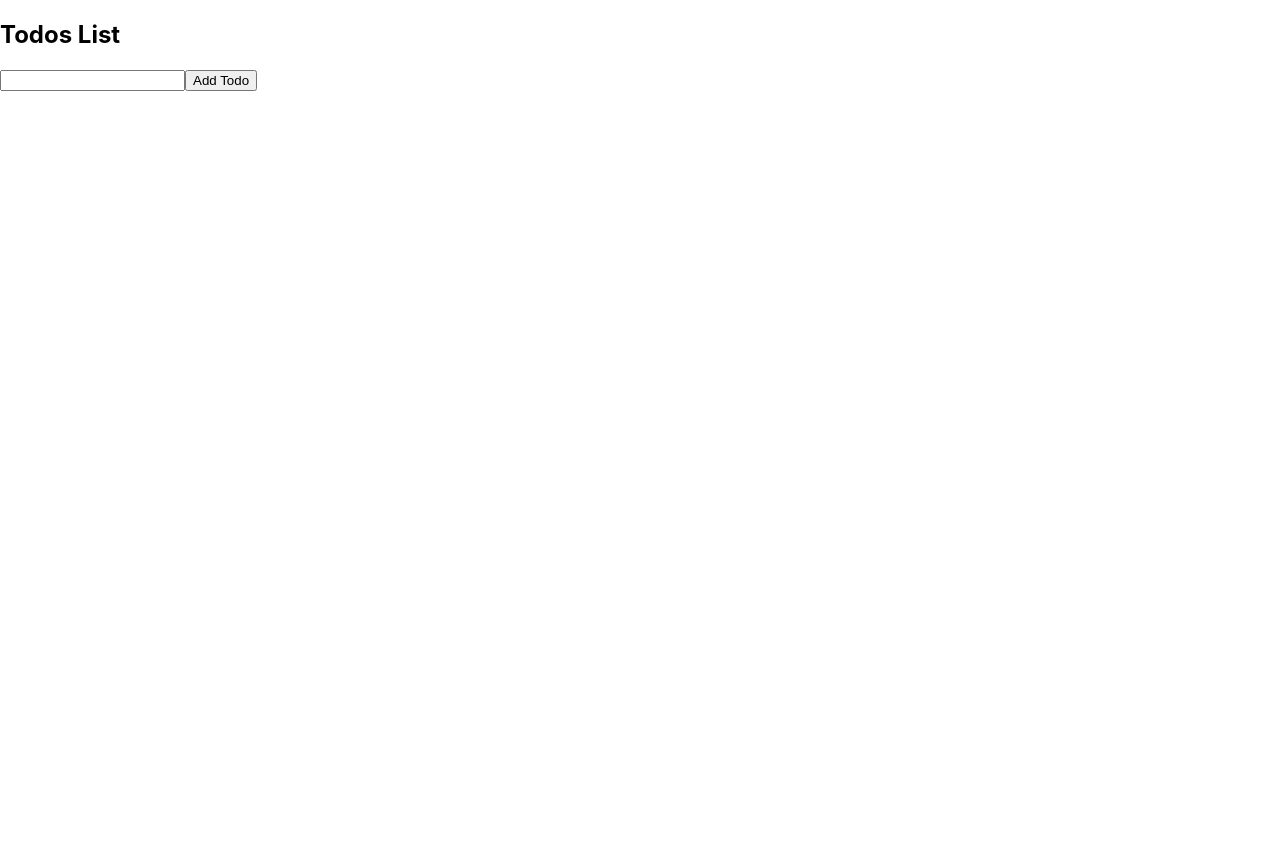
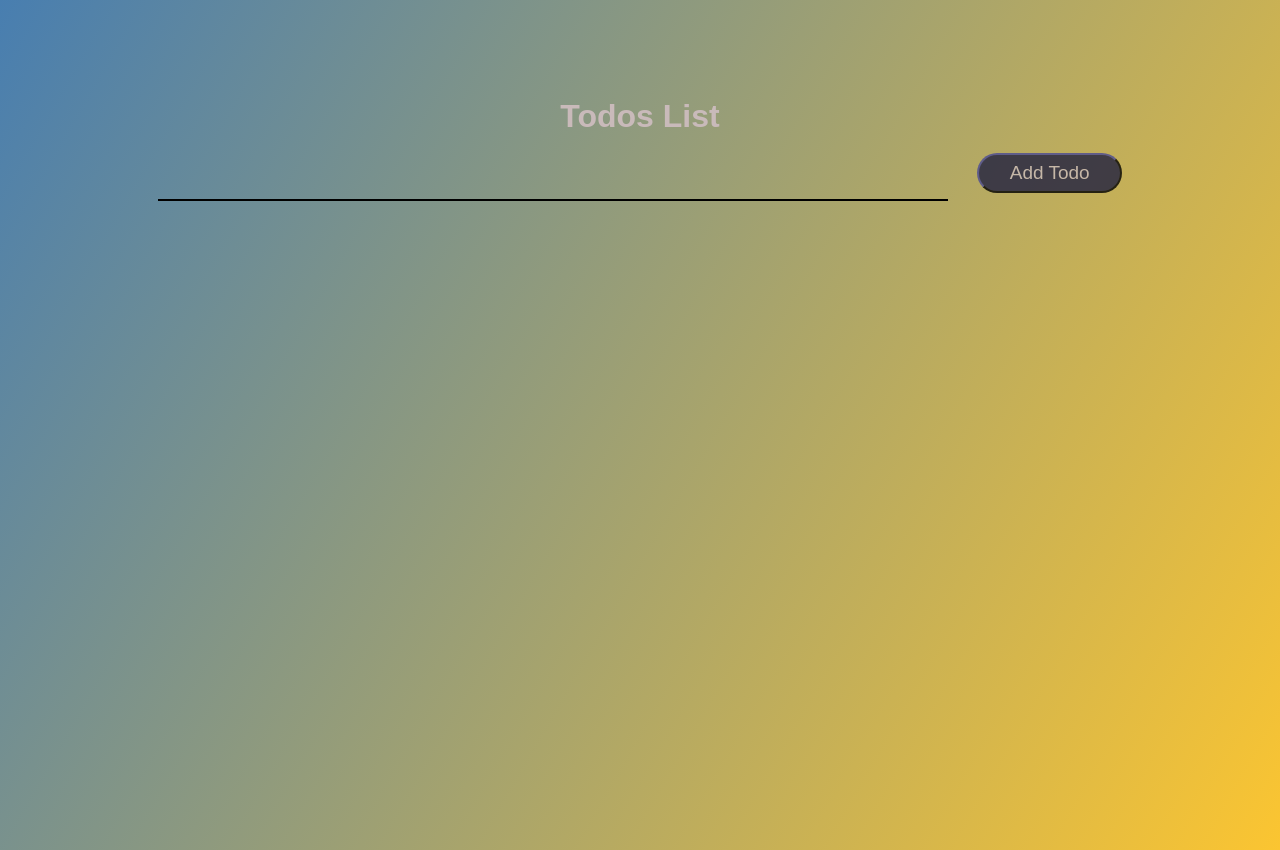
Before and after one commit to moazahmed132/react-todo-list, a React (Create React App) app: page / in a window 1280 px wide. Before the commit the page ends 800 px from the top, so only its background shows below. Built offline with nearby package versions, Linux system fonts and the light colour scheme.

Commit message:
add somple style to todos page

```diff
--- a/public/index.html
+++ b/public/index.html
@@ -1,14 +1,13 @@
 <!DOCTYPE html>
 <html lang="en">
+
 <head>
   <meta charset="utf-8" />
   <link rel="icon" href="%PUBLIC_URL%/favicon.ico" />
+  <script src="https://kit.fontawesome.com/2be8639879.js" crossorigin="anonymous"></script>
   <meta name="viewport" content="width=device-width, initial-scale=1" />
   <meta name="theme-color" content="#000000" />
-    <meta
-      name="description"
-      content="Web site created using create-react-app"
-    />
+  <meta name="description" content="Web site created using create-react-app" />
   <link rel="apple-touch-icon" href="%PUBLIC_URL%/logo192.png" />
   <!--
       manifest.json provides metadata used when your web app is installed on a
@@ -26,6 +25,7 @@
     -->
   <title>React App</title>
 </head>
+
 <body>
   <noscript>You need to enable JavaScript to run this app.</noscript>
   <div id="root"></div>
@@ -40,4 +40,5 @@
       To create a production bundle, use `npm run build` or `yarn build`.
     -->
 </body>
+
 </html>
--- a/src/index.css
+++ b/src/index.css
@@ -1,13 +1,93 @@
-body {
+*{
   margin: 0;
-  font-family: -apple-system, BlinkMacSystemFont, 'Segoe UI', 'Roboto', 'Oxygen',
-    'Ubuntu', 'Cantarell', 'Fira Sans', 'Droid Sans', 'Helvetica Neue',
-    sans-serif;
-  -webkit-font-smoothing: antialiased;
-  -moz-osx-font-smoothing: grayscale;
+  padding: 0;
+  box-sizing: border-box;
+  font-family: "montserrat", sans-serif;
 }
 
-code {
-  font-family: source-code-pro, Menlo, Monaco, Consolas, 'Courier New',
-    monospace;
+body{
+  background-image: linear-gradient(120deg, #487eb0,#fbc531);
+  min-height: 100vh;
+
 }
+
+h2{
+  padding: 18px;
+  color: #c9baba;
+  font-size: xx-large;
+  text-align: center;
+}
+.App{
+
+  margin:  50px auto;
+  width: 80%;
+  padding: 30px;
+}
+
+.form-input{
+ float: left;
+ margin-bottom: 30px;
+ width: 82%;
+ border: none;
+ border-bottom: 2px solid #000;
+ background: none;
+ padding: 10px;
+ outline: none;
+ font-size: 22px;
+ color: #dbdbdb;
+ font-weight: bold;
+}
+
+.todo-list{
+  width: 100%;
+  background-color: rgba(255, 255, 255, .5);
+  padding: 10px;
+  margin: 8px 0;
+  overflow: hidden;
+ font-weight: bold;
+ font-size: 22px;
+}
+
+.todo-list i{
+  float: right;
+  margin-left: 20px;
+  cursor: pointer;
+}
+
+.myButton {
+ margin-bottom: 30px;
+ opacity: .8;
+  width: 15%;
+  float: right;
+ background-color:#202040;
+ border-radius:28px;
+ border-color:#202040 ;
+ cursor:pointer;
+ color:#c9baba;
+ font-size:19px;
+ padding:7px 11px;
+}
+.myButton:hover {
+ opacity: 1;
+}
+.myButton:active {
+ position:relative;
+ top:1px;
+}
+.navbar{
+ width: 100vw;
+}
+.list{
+ justify-content: center;
+ display: flex;
+ flex-direction: row;
+ }
+ ul a {
+
+   text-decoration: none;
+   color: #000;
+   margin-right: 100px;
+ }
+ .active{
+   color: #dbdbdb;
+ }
```
Lines whose indentation alone changed are shown as unchanged.
